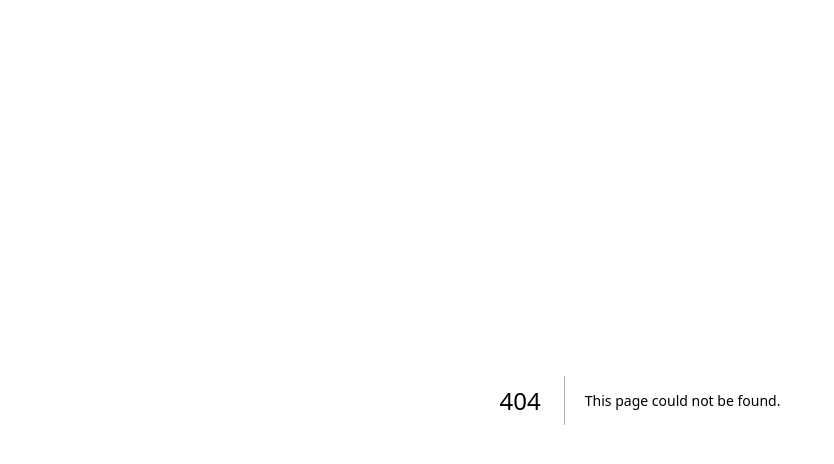
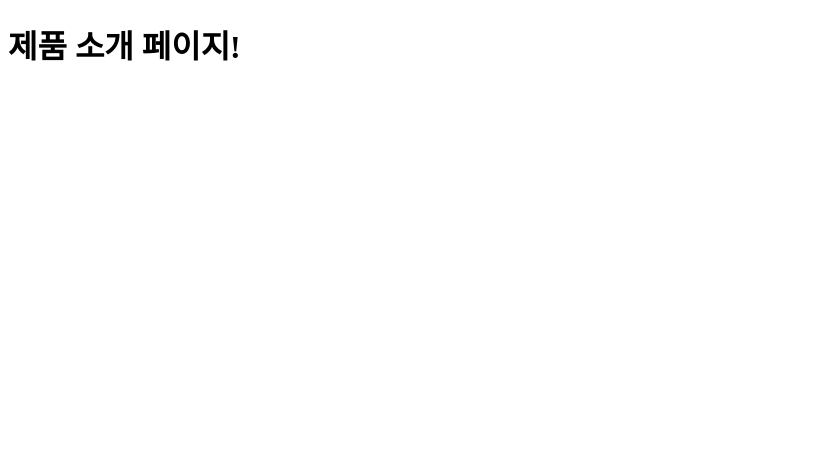
Before and after one commit to yeonhwakim/next-training, a Next.js app: page /products in a window 1280 px wide. Before the commit this address had no page. Shown: the top 464 px of the page, without its empty margins (0-834 px from the left). Built offline with nearby package versions, Linux system fonts and the light colour scheme.

Commit message:
Static Routing (in pages).

```diff
--- /dev/null
+++ b/src/pages/products/index.tsx
@@ -0,0 +1,9 @@
+import React from 'react';
+
+function ProductsPage() {
+  return (
+    <h1>제품 소개 페이지!</h1>
+  );
+}
+
+export default ProductsPage;
```
Also changed, not shown: src/pages/aboutPage.tsx (added, +7 -0 lines), src/pages/contactPage.tsx (added, +9 -0 lines), src/pages/products/pants.tsx (added, +9 -0 lines).
